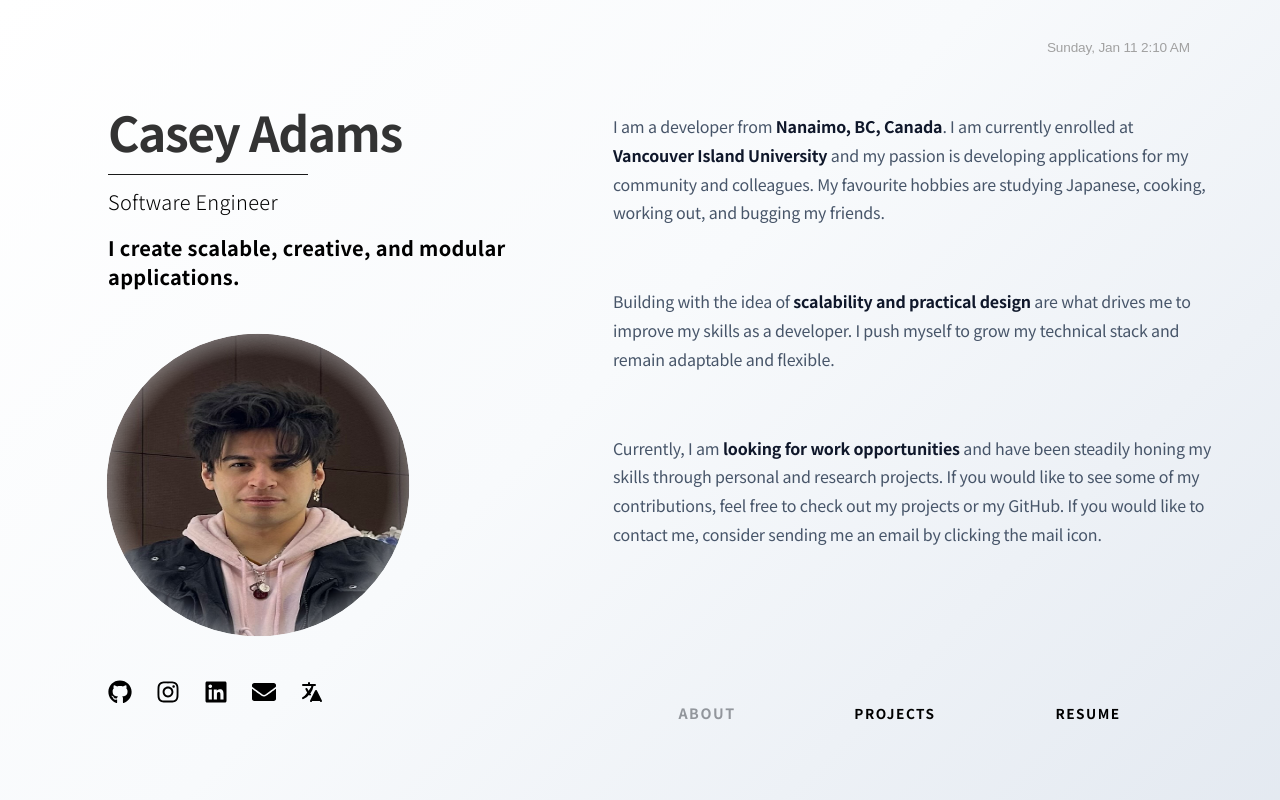
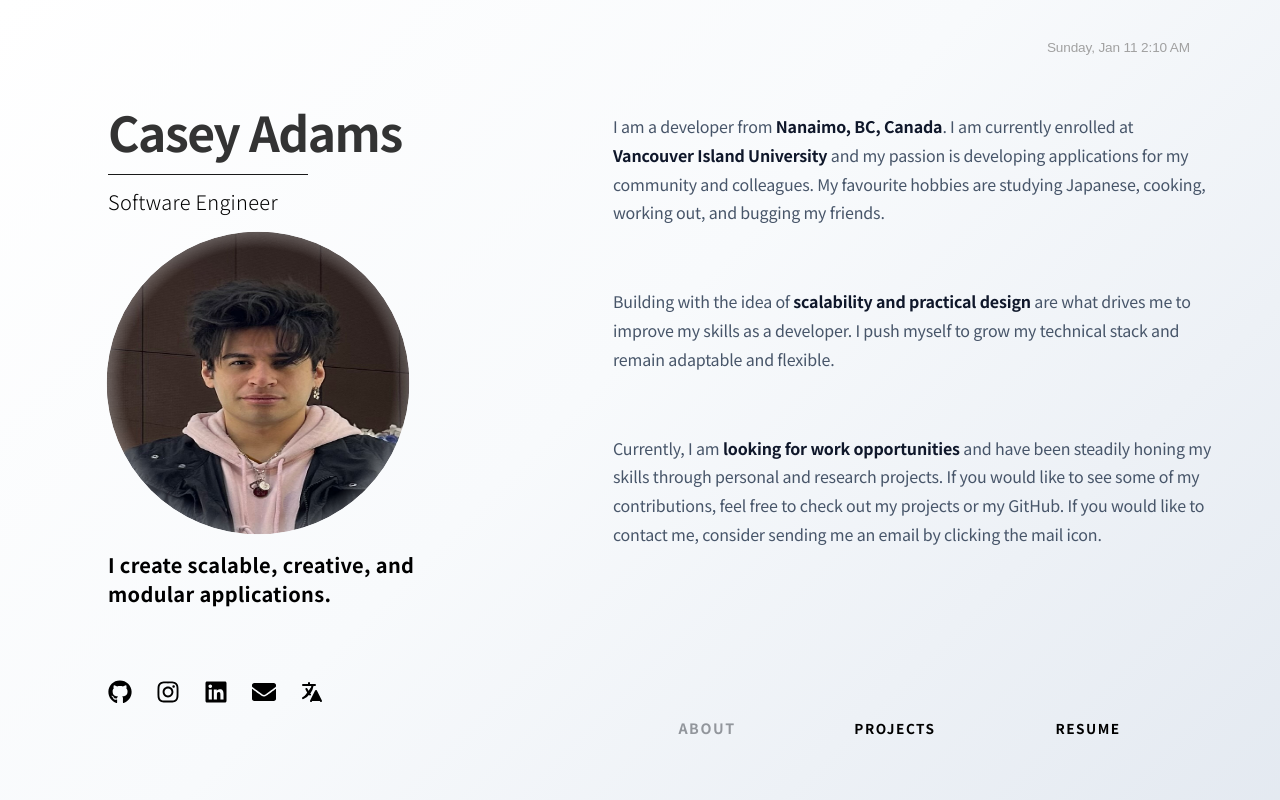
Before and after one commit to 14th-August/Casey-Portfolio, a React (Vite) app: page / in a window 1280 px wide. Built offline with nearby package versions, Linux system fonts and the light colour scheme; a web font is replaced by a local one.

Commit message:
Lifted the language toggle and made it so the toggle works

```diff
--- a/src/App.css
+++ b/src/App.css
@@ -68,7 +68,7 @@ html {
 
 .navbar-container {
   position: fixed;      /* FIXED: Stays in one spot regardless of scroll or content */
-  bottom: 57px;
+  bottom: 42px;
   left: calc(50% + 150px);
   transform: translateX(-25%);
   width: auto;
--- a/src/App.jsx
+++ b/src/App.jsx
@@ -6,31 +6,30 @@ import { Navbar } from './right-components/navbar';
 import { ProjectsGallery } from './right-components/Project';
 import './App.css';
 
-function App() {
-  const [isTokyo, setIsTokyo] = useState(false);
+export function App() {
   const [activeTab, setActiveTab] = useState('about');
+  const [language, setLanguage] = useState('en');
+
+    const toggleLanguage = () => {
+        setLanguage((prev) => (prev === 'en' ? 'ja' : 'en'));
+    };
 
   const renderContent = () => {
     switch (activeTab) {
-      case 'about':
-        return <About />;
-      case 'projects':
-        return <ProjectsGallery />;
-      case 'resume':
-        return <Resume />;
-      default:
-        return <About />;
+      case 'about': return <About language={language} />;
+      case 'projects': return <ProjectsGallery language={language} />;
+      default: return <About language={language} />;
     }
   };
 
   return (
     <div className="app-container">
       <div className="content-wrapper">
-        <SideBar isTokyo={isTokyo} toggleTimezone={() => setIsTokyo(!isTokyo)} />
+        <SideBar language={language} onToggleLanguage={toggleLanguage}/>
 
         <main className="main-content">
           <header className="top-bar">
-            <Clock isTokyo={isTokyo} />
+            <Clock language={language} />
           </header>
 
           <div className="content">
--- a/src/left-components/Sidebar.jsx
+++ b/src/left-components/Sidebar.jsx
@@ -2,22 +2,37 @@ import { FaGithub, FaLinkedin, FaInstagram, FaEnvelope } from "react-icons/fa";
 import { HiOutlineTranslate } from "react-icons/hi";
 import './sidebar.css';
 
+const translations = {
+    en: {
+        title: "Software Engineer",
+        description: "I create scalable, creative, and modular applications.",
+        buttonHint: "Switch to Japanese",
+        name: "Casey Adams"
+    },
+    ja: {
+        title: "ソフトウェアエンジニア",
+        description: "小生、拡張性・創造性・モジュール性を備えたアプリを開発。",
+        buttonHint: "英語に切り替え",
+        name: "ケーシー・アダムス",
+    }
+};
 
-export function SideBar({ toggleTimezone }) {
+
+export function SideBar({ language, onToggleLanguage }) {
+
+    const t = translations[language];
 
     return (
         <header className="sidebar">
             <div className="sidebar-top">
-                <h1 className="user-name">Casey Adams</h1>
+                <h1 className="user-name">{t.name}</h1>
                 <div className="line-element"></div>
-                <h2 className="user-title">Software Engineer</h2>
+                <h2 className="user-title">{t.title}</h2>
+                <img src="src/assets/seflie5.jpg" className="image" />
                 <p className="user-description">
-                I create scalable, creative, and modular
-                applications.
+                    {t.description}
                 </p>
             </div>
-
-            <img src="src/assets/seflie5.jpg" className="image" />
 
             <div className="sidebar-footer">
                 <div className="social-icons">
@@ -26,7 +41,11 @@ export function SideBar({ toggleTimezone }) {
                     <a href="https://linkedin.com" target="_blank" rel="noreferrer"><FaLinkedin size={24} /></a>
                     <a href="mailto:CFAdams10@gmail.com"><FaEnvelope size={24} /></a>
 
-                    <button className="icon-button" onClick={toggleTimezone} title="日本語">
+                    <button
+                        className="icon-button"
+                        onClick={onToggleLanguage}
+                        title={t.buttonHint}
+                    >
                         <HiOutlineTranslate size={24} />
                     </button>
                 </div>
--- a/src/left-components/sidebar.css
+++ b/src/left-components/sidebar.css
@@ -60,6 +60,7 @@ html, body {
   margin-top: 12px;
   font-size: 20px;
   font-weight: 700;
+  max-width: 350px;
   color: #000000;
   margin-top: 12px;
   font-style: bold;
@@ -71,8 +72,8 @@ html, body {
     filter: blur(0.2px);
     transform: scale(1.01); /* prevents edge clipping */
     transition: filter 0.4s ease;
-    mask-image: radial-gradient(circle, black 60%, rgba(0, 0, 0, 0) 95%);
-    -webkit-mask-image: radial-gradient(circle, black 60%, rgba(0, 0, 0, 0) 95%);
+    mask-image: radial-gradient(circle, black 63%, rgba(0, 0, 0, 0) 95%);
+    -webkit-mask-image: radial-gradient(circle, black 63%, rgba(0, 0, 0, 0) 95%);
     border-radius: 200px;
 }
 
--- a/src/right-components/Clock.jsx
+++ b/src/right-components/Clock.jsx
@@ -2,15 +2,21 @@ import { useState, useEffect } from 'react';
 import utc from "dayjs/plugin/utc";
 import dayjs from "dayjs";
 import timezone from 'dayjs/plugin/timezone';
+import 'dayjs/locale/ja';
 import './clock.css';
 
 dayjs.extend(utc);
 dayjs.extend(timezone);
 
-export function Clock ({ isTokyo }) {
-    const zone = isTokyo ? "Asia/Tokyo" : "America/Vancouver";
+export function Clock ({ language }) {
+    const zone = language === 'ja' ? "Asia/Tokyo" : "America/Vancouver";
 
-    const getFormattedTime = () => dayjs().tz(zone).format('dddd, MMM D  h:mm A');
+    const getFormattedTime = () => {
+        return dayjs()
+            .tz(zone)
+            .locale(language)
+            .format('dddd, MMM D  h:mm A');
+    };
 
     const [timeStr, setTimeStr] = useState(getFormattedTime());
 
@@ -20,7 +26,7 @@ export function Clock ({ isTokyo }) {
         }, 1000);
 
         return () => clearInterval(timer);
-    }, [zone]); // Effect re-runs immediately when timezone toggles
+    }, [language, zone]); // Effect re-runs immediately when timezone toggles
 
     return (
         <div className="apple-clock">
```
